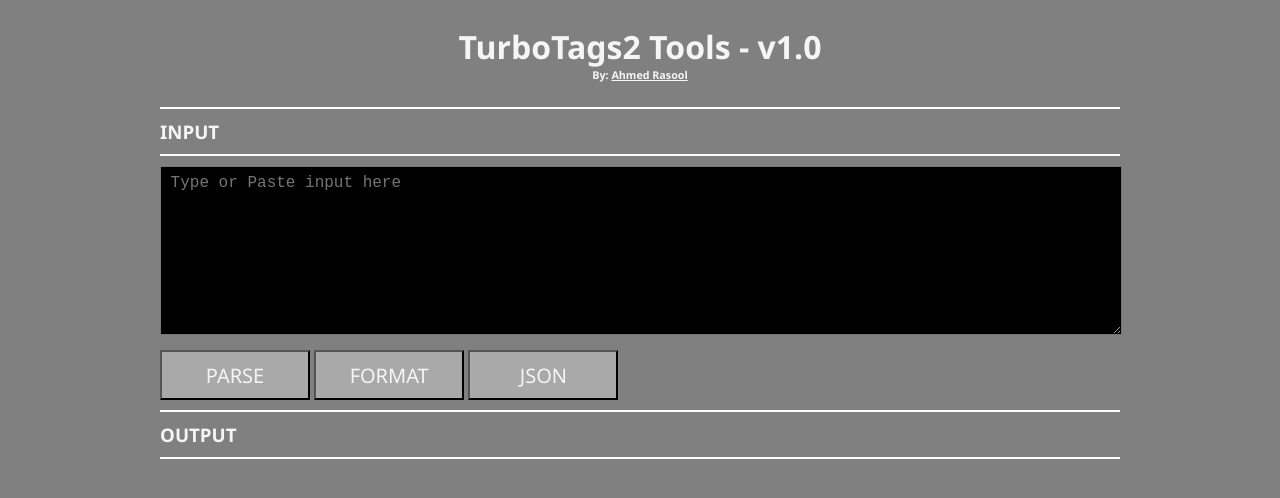
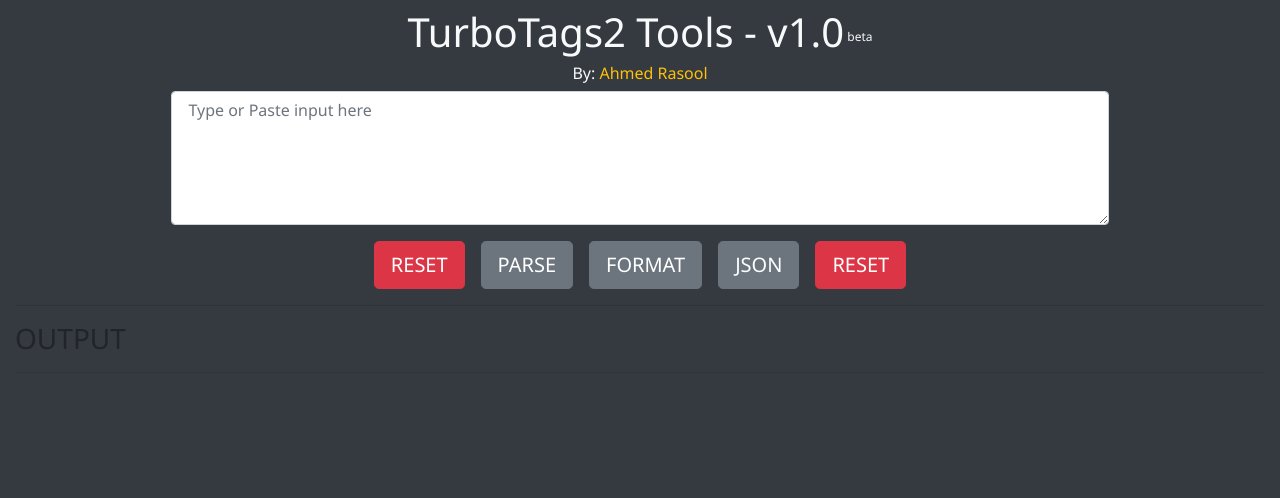
Before and after one commit to AHMED3T/t3, a plain HTML site: page index.html in a window 1280 px wide. Drawn offline with nearby package versions, Linux system fonts and the light colour scheme.

Commit message:
bootstrap added

```diff
--- a/css/style.css
+++ b/css/style.css
@@ -2,15 +2,19 @@
   margin: 0px;
   padding: 0px;
   font-family: 'Segoe UI', Tahoma, Geneva, Verdana, sans-serif;
-  color: whitesmoke
+  /* color: whitesmoke */
 }
-
+/*
 body {
   margin: 0px auto;
   width: 75vw;
   background-color: grey
+}*/
+
+sup, sub {
+  font-size: 0.75rem;
 }
-
+/*
 textarea {
   width: 100%;
   height: 20vh;
@@ -45,12 +49,11 @@ hr {
 }
 
 table {
-  /* table-layout: fixed; */
   margin-top: 15px;
   width: 100%;
   background-color: black;
   overflow-x: auto
-}
+} */
 
 .hide {
   display: none
--- a/index.html
+++ b/index.html
@@ -5,6 +5,7 @@
   <meta charset="UTF-8" />
   <meta name="viewport" content="width=device-width, initial-scale=1.0" />
   <meta http-equiv="X-UA-Compatible" content="ie=edge" />
+  <link rel="stylesheet" href="./css/bootstrap.min.css">
   <link rel="stylesheet" href="./css/style.css">
   <title>TurboTags2 Tools - v1.0</title>
 
@@ -12,12 +13,12 @@
   <script src="./js/tt2tools.js"></script>
 </head>
 
-<body>
+<body class="container-fluid bg-dark">
 
   <!-- header start -->
-  <header id="header">
-    <h1>TurboTags2 Tools - v1.0</h1>
-    <h6>By: <a href="https://github.com/ahmed-rasool">Ahmed Rasool</a></h6>
+  <header class="text-center mt-2 text-light">
+    <h1>TurboTags2 Tools - v1.0<sup> beta</sup></h1>
+    <h6>By: <a href="https://github.com/ahmed-rasool" class="text-warning">Ahmed Rasool</a></h6>
   </header>
   <!-- header end -->
 
@@ -26,13 +27,20 @@
 
     <!-- input section start -->
     <section>
-      <hr>
-      <h3>INPUT</h3>
-      <hr>
-      <textarea id="input" placeholder=" Type or Paste input here"></textarea>
-      <br><button onclick="parseTT2()">PARSE</button>
-      <button onclick="formatTT2()">FORMAT</button>
-      <button onclick="parseJSON()">JSON</button>
+      <form onsubmit="event.preventDefault()">
+        <textarea id="input" class="form-control w-75 mx-auto" placeholder=" Type or Paste input here"
+          rows="5"></textarea>
+
+        <div class="d-flex justify-content-center my-3">
+          <button onclick="reset()" class="btn btn-danger btn-lg mx-2">RESET</button>
+          <button onclick="parseTT2()" class="btn btn-secondary btn-lg mx-2">PARSE</button>
+          <button onclick="formatTT2()" class="btn btn-secondary btn-lg mx-2">FORMAT</button>
+          <button onclick="parseJSON()" class="btn btn-secondary btn-lg mx-2">JSON</button>
+          <button onclick="reset()" class="btn btn-danger btn-lg mx-2">RESET</button>
+
+        </div>
+      </form>
+
     </section>
     <!-- input section end -->
 
@@ -41,8 +49,8 @@
       <hr>
       <h3>OUTPUT</h3>
       <hr>
-      <p id="output-p" class="hide"></p>
-      <table id="output-table" class="hide">
+      <code id="output-p" class="hide overflow-auto"></code>
+      <table id="output-table" class="hide table table-dark">
         <thead id='output-head'>
           <!-- <tr>
                 <td>line</td>
--- a/js/tt2tools.js
+++ b/js/tt2tools.js
@@ -170,3 +170,9 @@ const parseJSON = () => {
   //   console.log(`"${key}": "${result[key]}"`)
   // }
 };
+
+
+// This function reloads the page and is replacement to native html reset button
+const reset = () => {
+  document.location.reload()
+}
```
Also changed, not shown: 1 other file.
